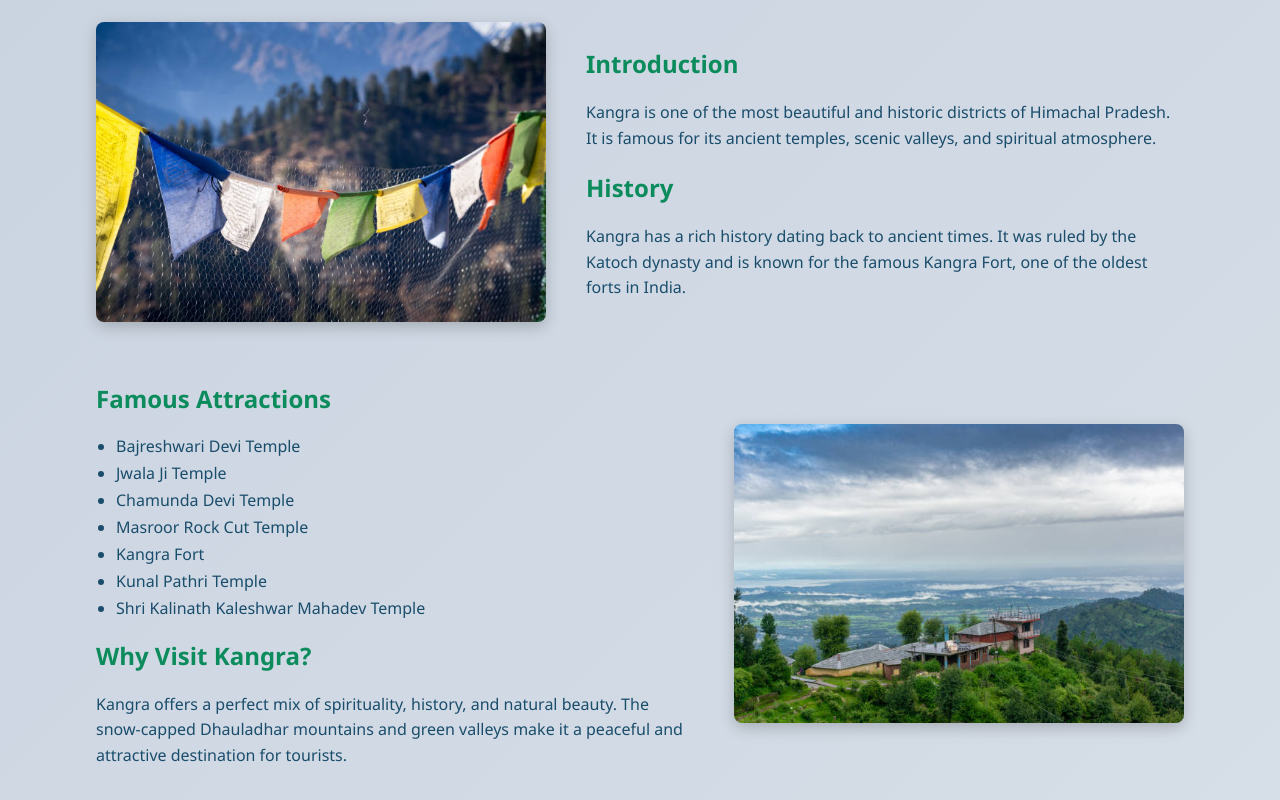
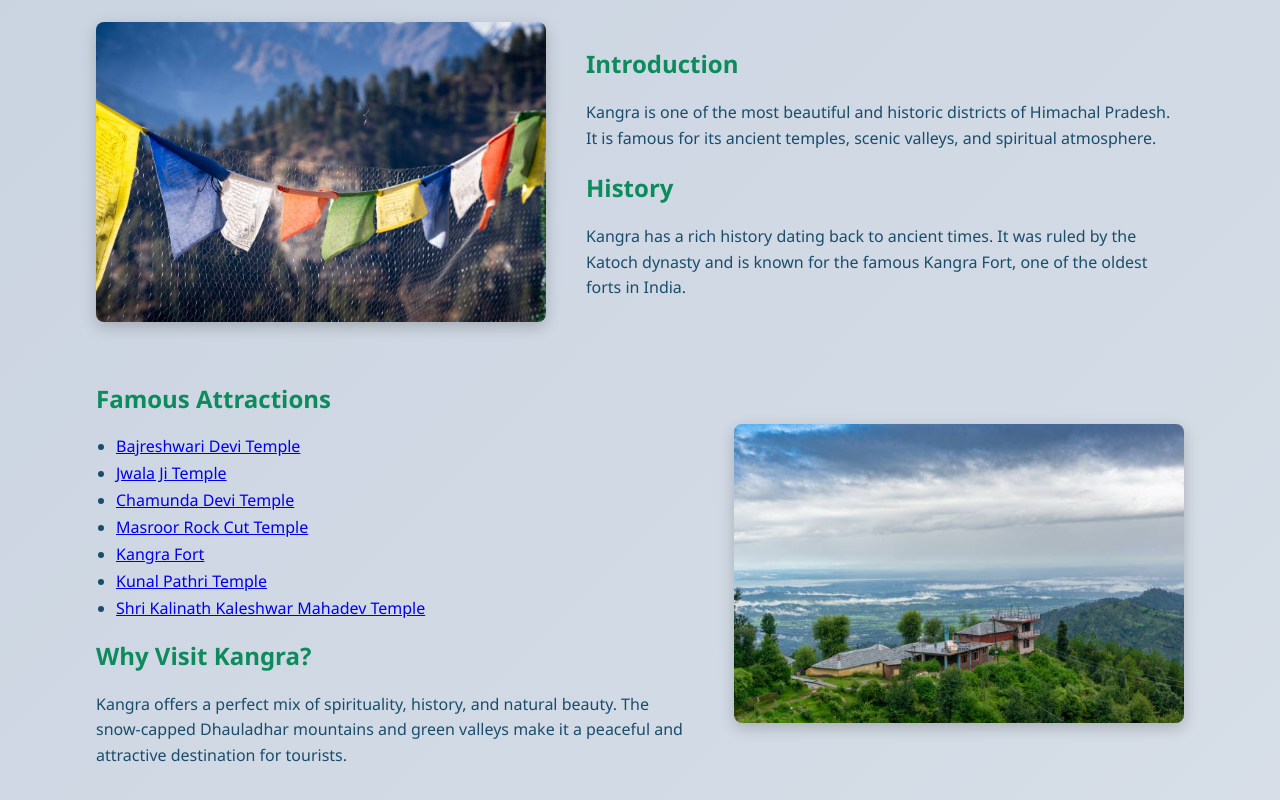
Before and after one commit to shanshu439-commits/HPtemples, a plain HTML site: page about.html in a window 1280 px wide. Shown: the part 418-1218 px from the top of the page. Drawn offline with Linux system fonts and the light colour scheme.

Commit message:
Update about.html

```diff
--- a/about.html
+++ b/about.html
@@ -47,14 +47,14 @@
         <div class="about-content">
             <h2>Famous Attractions</h2>
             <ul>
-                <li>Bajreshwari Devi Temple</li>
-                <li>Jwala Ji Temple</li>
-                <li>Chamunda Devi Temple</li>
-                <li>Masroor Rock Cut Temple</li>
-                <li>Kangra Fort</li>
-                <li>Kunal Pathri Temple</li>
-                <li>Shri Kalinath Kaleshwar Mahadev Temple</li>
-            </ul>
+  <li><a href="https://hpkangra.nic.in/kangra-pilgrimage/">Bajreshwari Devi Temple</a></li>
+  <li><a href="https://hpkangra.nic.in/kangra-pilgrimage/">Jwala Ji Temple</a></li>
+  <li><a href="https://hpkangra.nic.in/kangra-pilgrimage/">Chamunda Devi Temple</a></li>
+  <li><a href="https://hpkangra.nic.in/kangra-pilgrimage/">Masroor Rock Cut Temple</a></li>
+  <li><a href="https://hpkangra.nic.in/kangra-pilgrimage/">Kangra Fort</a></li>
+  <li><a href="https://hpkangra.nic.in/kangra-pilgrimage/">Kunal Pathri Temple</a></li>
+  <li><a href="https://hpkangra.nic.in/kangra-pilgrimage/">Shri Kalinath Kaleshwar Mahadev Temple</a></li>
+</ul>
 
             <h2>Why Visit Kangra?</h2>
             <p>
```
